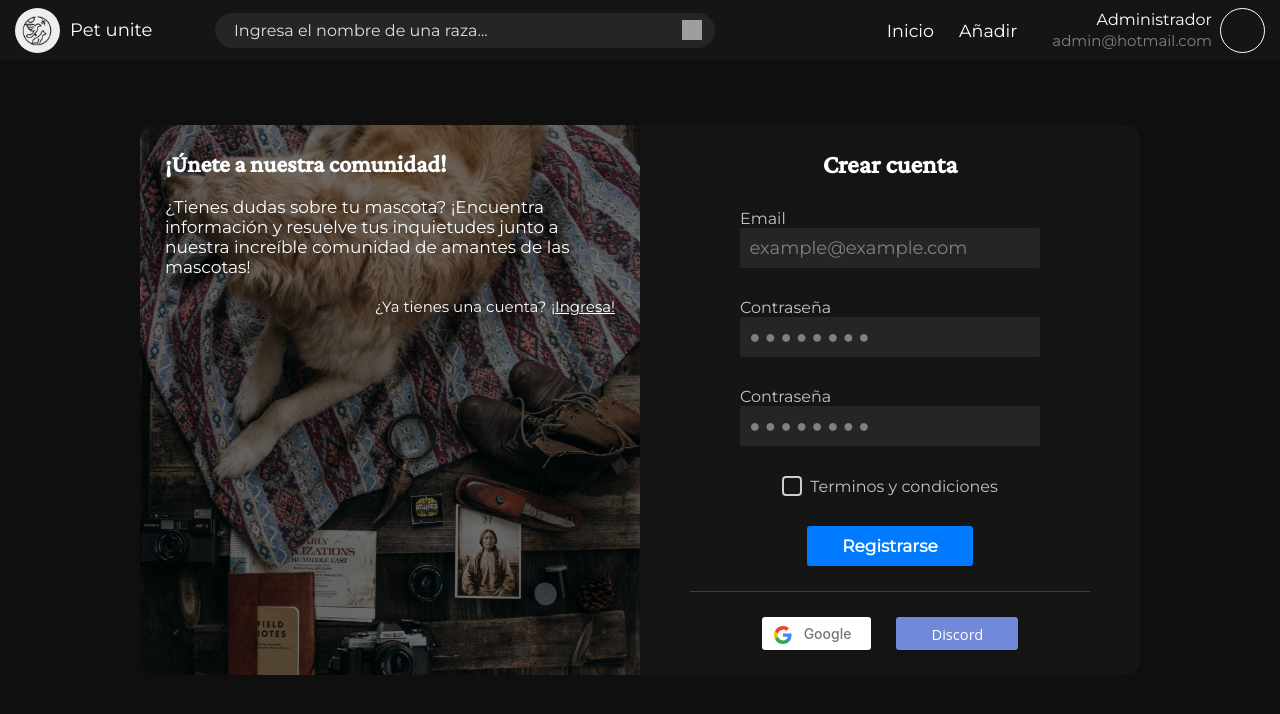
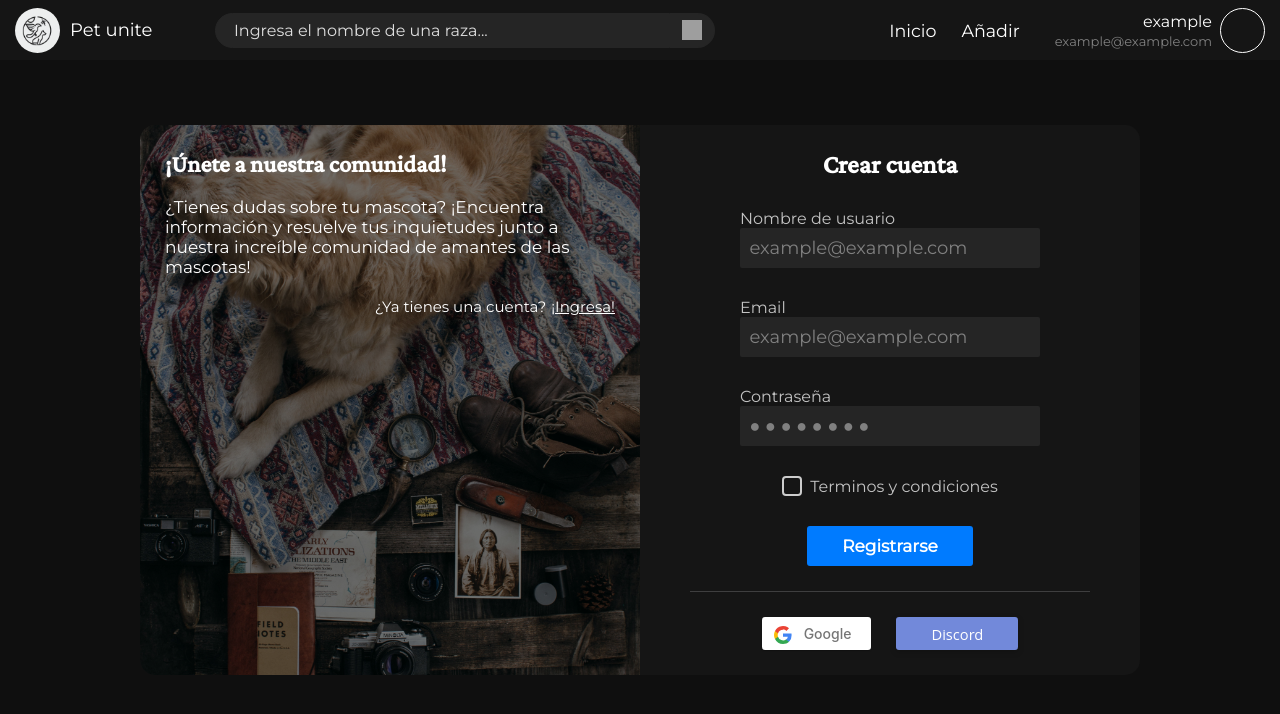
Before and after one commit to Pet-Unite/Frontend, a React (Vite) app: page /registrarse in a window 1280 px wide. Shown: the top 714 px of the page. Built offline with nearby package versions, Linux system fonts and the light colour scheme; grey boxes are pictures that could not be loaded.

Commit message:
feat: Axios agregar mascota

```diff
--- a/src/components/agregar-una-mascota/PostMascota.jsx
+++ b/src/components/agregar-una-mascota/PostMascota.jsx
@@ -1,5 +1,6 @@
 import { useState } from "react";
 import styled from "styled-components";
+import axios from "axios";
 
 import Boton from "./Boton";
 import QueTipoDeMascotaEs from "./QueTipoDeMascotaEs";
@@ -33,24 +34,54 @@ const Informacion_General = styled.div`
 `;
 
 const PostMascota = () => {
-  const [nombre, setNombre] = useState();
-  const [src, setSrc] = useState();
-  const [tipo, setTipo] = useState();
-  const [tamaño, setTamaño] = useState();
-  const [longevidad, setLongevidad] = useState();
-  const [origen, setOrigen] = useState();
-  const [historia, setHistoria] = useState();
+  const [nombre, setNombre] = useState("");
+  const [src, setSrc] = useState("");
+  const [tipo, setTipo] = useState("");
+  const [tamaño, setTamaño] = useState("");
+  const [longevidad, setLongevidad] = useState("");
+  const [origen, setOrigen] = useState("");
+  const [historia, setHistoria] = useState("");
 
   const onChangeNombre = (e) => setNombre(e.target.value);
   const onChangeTipo = (e) => setTipo(e.target.value);
   const onChangeTamaño = (e) => setTamaño(e.target.value);
   const onChangeOrigen = (e) => setOrigen(e.target.value);
 
-  console.table({ tipo, src, nombre, origen, longevidad, historia, tamaño });
+  // Axios
+  const AgregarMascota = async (e) => {
+    e.preventDefault();
 
-  // Axios
-  const AgregarMascota = (e) => {
-    e.preventDefault();
+    try {
+      const response = await axios.post(
+        "http://localhost:8000/mascotas",
+        {
+          tipo: tipo,
+          raza: nombre,
+          src: src,
+          longevidad: longevidad,
+          tamaño: tamaño,
+          origen: origen,
+          historia: historia,
+        },
+        { withCredentials: true }
+      );
+
+      // Aquí puedes manejar la respuesta si lo deseas
+      console.table({
+        tipo,
+        src,
+        nombre,
+        origen,
+        longevidad,
+        historia,
+        tamaño,
+      });
+      console.log("Respuesta del servidor:", response.data);
+      alert("Mascota agregada!");
+    } catch (err) {
+      alert("La mascota no se pudo agregar");
+      console.error("Error al enviar la mascota:", err);
+    }
   };
 
   return (
--- a/src/components/agregar-una-mascota/QueTipoDeMascotaEs.jsx
+++ b/src/components/agregar-una-mascota/QueTipoDeMascotaEs.jsx
@@ -11,7 +11,7 @@ const Select = styled.select`
 
   padding: 5px 10px;
   background-color: var(--Principal);
-  color: ${(props) => (props.styledColor === undefined ? "grey" : "#ddd")};
+  color: ${(props) => (props.styledColor === "" ? "grey" : "#ddd")};
 `;
 const Option = styled.option`
   color: white;
--- a/src/components/agregar-una-mascota/TamañoDelAnimal.jsx
+++ b/src/components/agregar-una-mascota/TamañoDelAnimal.jsx
@@ -11,7 +11,7 @@ const Select = styled.select`
 
   padding: 5px 10px;
   background-color: var(--Principal);
-  color: ${(props) => (props.styledColor === undefined ? "grey" : "#ddd")};
+  color: ${(props) => (props.styledColor === "" ? "grey" : "#ddd")};
 `;
 const Option = styled.option`
   color: white;
--- a/src/components/usuario/crear-cuenta/Registrarse.jsx
+++ b/src/components/usuario/crear-cuenta/Registrarse.jsx
@@ -1,4 +1,6 @@
+import { useState } from "react";
 import styled from "styled-components";
+import axios from "axios";
 
 import Texto from "../Texto";
 import Contraseña from "../Contraseña";
@@ -33,7 +35,19 @@ const Form_Box = styled.div`
   height: 100%;
 `;
 const Registrarse = () => {
-  const onSubmitIniciarSesion = (e) => e.preventDefault();
+  const [nombre, setNombre] = useState("");
+  const [correo, setCorreo] = useState("");
+  const [contraseña, setContraseña] = useState("");
+
+  const onChangeNombre = (e) => setNombre(e.target.value);
+  const onChangeCorreo = (e) => setCorreo(e.target.value);
+  const onChangeContraseña = (e) => setContraseña(e.target.value);
+
+  const onSubmitCrearCuenta = (e) => {
+    e.preventDefault();
+
+
+  }
 
   return (
     <>
@@ -46,26 +60,26 @@ const Registrarse = () => {
           textoLink="¿Ya tienes una cuenta? "
           textoA="¡Ingresa!"
         />
-        <Form onSubmit={onSubmitIniciarSesion}>
+        <Form onSubmit={onSubmitCrearCuenta}>
           <Form_Box>
             <h1>Crear cuenta</h1>
             <Texto
+              htmlFor="Nombre de usuario"
+              placeHolder="example@example.com"
+              value={nombre}
+              onChange={onChangeNombre}
+            />
+            <Texto
               htmlFor="Email"
               placeHolder="example@example.com"
-              value=""
-              onChange=""
+              value={correo}
+              onChange={onChangeCorreo}
             />
             <Contraseña
               htmlFor="Contraseña"
               placeHolder="● ● ● ● ● ● ● ●"
-              value=""
-              onChange=""
-            />
-            <Contraseña
-              htmlFor="Contraseña"
-              placeHolder="● ● ● ● ● ● ● ●"
-              value=""
-              onChange=""
+              value={contraseña}
+              onChange={onChangeContraseña}
             />
 
             <Check>Terminos y condiciones</Check>
--- a/src/context/BuscarPorNombre.jsx
+++ b/src/context/BuscarPorNombre.jsx
@@ -1,5 +1,3 @@
-"use client";
-
 import { createContext, useState } from "react";
 
 const NombreDelAnimalContext = createContext();
--- /dev/null
+++ b/src/context/DatosUsuario.jsx
@@ -0,0 +1,26 @@
+import { createContext, useState } from "react";
+
+const UsuarioLoginContext = createContext();
+
+const UsuarioLoginProvider = ({ children }) => {
+  const [imagenUsuario, setImagenUsuario] = useState("/");
+  const [correoUsuario, setCorreoUsuario] = useState("example@example.com");
+  const [nombreUsuario, setNombreUsuario] = useState("example");
+
+  const value = {
+    imagenUsuario,
+    correoUsuario,
+    nombreUsuario,
+    setImagenUsuario,
+    setCorreoUsuario,
+    setNombreUsuario,
+  };
+
+  return (
+    <UsuarioLoginContext.Provider value={value}>
+      {children}
+    </UsuarioLoginContext.Provider>
+  );
+};
+
+export { UsuarioLoginContext, UsuarioLoginProvider };
--- a/src/layout/Navegacion/UsuarioLogin.jsx
+++ b/src/layout/Navegacion/UsuarioLogin.jsx
@@ -1,6 +1,8 @@
+import { useState, useContext } from "react";
+import { motion, AnimatePresence } from "framer-motion";
 import styled from "styled-components";
-import { motion, AnimatePresence } from "framer-motion";
-import { useState } from "react";
+
+import { UsuarioLoginContext } from '../../context/DatosUsuario.jsx'
 
 const Usuario = styled.div`
   display: flex;
@@ -21,7 +23,7 @@ const Nombre = styled.p`
   width: max-content;
 `;
 const Correo = styled.p`
-  font-size: 15px;
+  font-size: 13px;
   width: max-content;
   color: grey;
 `;
@@ -69,6 +71,7 @@ const variants = {
 };
 
 const UsuarioLogin = () => {
+  const { imagenUsuario, correoUsuario, nombreUsuario } = useContext(UsuarioLoginContext);
   const [desplegarMenu, setDesplegarMenu] = useState(false);
 
   const toggleMenu = () => setDesplegarMenu(!desplegarMenu);
@@ -76,11 +79,11 @@ const UsuarioLogin = () => {
     <>
       <Usuario>
         <Data>
-          <Nombre>Administrador</Nombre>
-          <Correo>admin@hotmail.com</Correo>
+          <Nombre>{nombreUsuario}</Nombre>
+          <Correo>{correoUsuario}</Correo>
         </Data>
         <Imagen onClick={toggleMenu}>
-          <img src="" alt="" />
+          <img src={imagenUsuario} alt="" />
         </Imagen>
       </Usuario>
 
--- a/src/main.jsx
+++ b/src/main.jsx
@@ -3,11 +3,14 @@ import ReactDOM from "react-dom/client";
 import App from "./App.jsx";
 import "./index.css";
 import { NombreDelAnimalProvider } from "./context/BuscarPorNombre.jsx";
+import { UsuarioLoginProvider } from "./context/DatosUsuario.jsx";
 
 ReactDOM.createRoot(document.getElementById("root")).render(
   <React.StrictMode>
-    <NombreDelAnimalProvider>
-      <App />
-    </NombreDelAnimalProvider>
+    <UsuarioLoginProvider>
+      <NombreDelAnimalProvider>
+        <App />
+      </NombreDelAnimalProvider>
+    </UsuarioLoginProvider>
   </React.StrictMode>
 );
```
